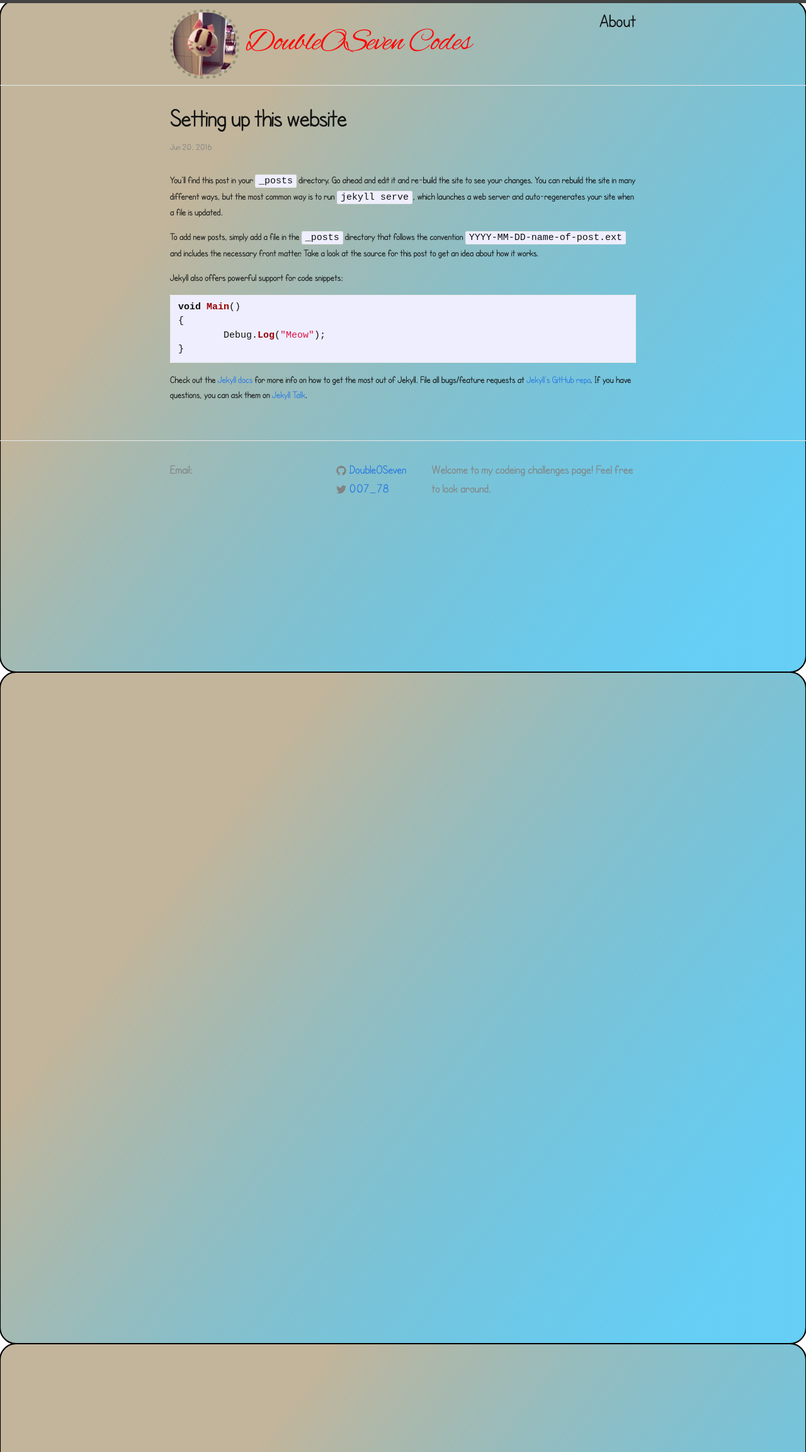
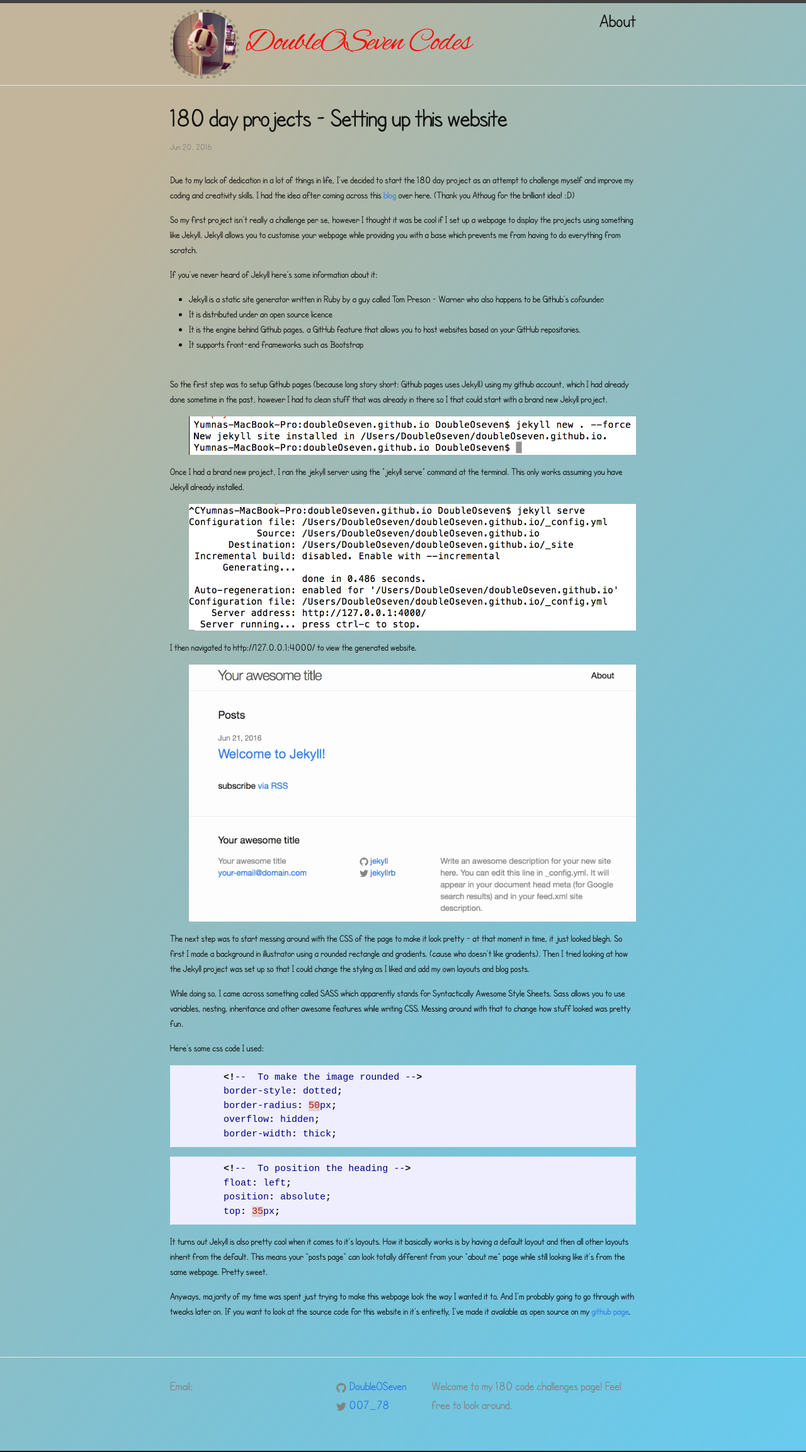
Before and after one commit to doubleoseven/doubleOseven.github.io, a Jekyll site: the page built from _posts/2016-06-20-welcome-to-jekyll.markdown, in a window 1280 px wide. Shown: the whole page at 63% size. Built offline with Jekyll 4.4.1, drawn with Linux system fonts in a browser that asks for light colours.

Commit message:
Add images and update blog post

```diff
--- a/_config.yml
+++ b/_config.yml
@@ -9,7 +9,7 @@
 title: DoubleOSeven Codes
 email:
 description: > # this means to ignore newlines until "baseurl:"
- Welcome to my codeing challenges page! Feel free to look around.
+ Welcome to my 180 code challenges page! Feel free to look around.
 baseurl: "" # the subpath of your site, e.g. /blog
 url: "http://DoubleOSeven.github.io" # the base hostname & protocol for your site
 twitter_username: 007_78
--- a/_posts/2016-06-20-welcome-to-jekyll.markdown
+++ b/_posts/2016-06-20-welcome-to-jekyll.markdown
@@ -1,26 +1,71 @@
 ---
 layout: post
-title:  "Setting up this website"
+title:  "180 day projects - Setting up this website"
 date:   2016-06-20 23:51:09 +0300
-categories: jekyll update
+categories:
 ---
-You’ll find this post in your `_posts` directory. Go ahead and edit it and re-build the site to see your changes. You can rebuild the site in many different ways, but the most common way is to run `jekyll serve`, which launches a web server and auto-regenerates your site when a file is updated.
+Due to my lack of dedication in a lot of things in life, I’ve decided to start the 180 day project as an attempt to challenge myself and improve my coding and creativity skills. I had the idea after coming across this [blog](http://athougcodesatnight.tumblr.com/tagged/180dayproject) over here. (Thank you Athoug for the brilliant idea! :D)
 
-To add new posts, simply add a file in the `_posts` directory that follows the convention `YYYY-MM-DD-name-of-post.ext` and includes the necessary front matter. Take a look at the source for this post to get an idea about how it works.
+So my first project isn’t really a challenge per se, however I thought it was be cool if I set up a webpage to display the projects using something like Jekyll. Jekyll allows you to customise your webpage while providing you with a base which prevents me from having to do everything from scratch.
 
-Jekyll also offers powerful support for code snippets:
+If you've never heard of Jekyll here's some information about it:
+<br>
+- Jekyll is a static site generator written in Ruby by a guy called Tom Preson - Warner who also happens to be Github’s cofounder.
+<br>
+- It is distributed under an open source licence <br>
+- It is the engine behind Github pages, a GitHub feature that allows you to host websites based on your GitHub repositories. <br>
+- It supports front-end frameworks such as Bootstrap <br> <br>
 
-{% highlight C# %}
+So the first step was to setup Github pages  (because long story short: Github pages uses Jekyll) using my github account, which I had already done sometime in the past, however I had to clean stuff that was already in there so I that could start with a brand new Jekyll project.
 
-void Main()
-{
-	Debug.Log("Meow");
-}
+<div class="col">
+              <ul class="list-inline intro-social-buttons text-center">
+                       <img src="/images/new.png" alt="Smiley face" align="middle" class="img-responsive" >
+               </ul>
+</div>
+
+Once I had a brand new project, I ran the jekyll server using the “jekyll serve” command at the terminal. This only works assuming you have Jekyll already installed.
+
+<div class="col">
+              <ul class="list-inline intro-social-buttons text-center">
+                       <img src="/images/terminal.png" alt="Smiley face" align="middle" class="img-responsive" >
+               </ul>
+</div>
+
+I then navigated to http://127.0.0.1:4000/ to view the generated website.
+
+
+<div class="col">
+              <ul class="list-inline intro-social-buttons text-center">
+                       <img src="/images/newwebsite.png" alt="Smiley face" align="middle" class="img-responsive" >
+               </ul>
+</div>
+
+
+The next step was to start messing around with the CSS of the page to make it look pretty - at that moment in time, it just looked blegh. So first I made a background in illustrator using a rounded rectangle and gradients. (cause who doesn’t like gradients). Then I tried looking at how the Jekyll project was set up so that I could change the styling as I liked and add my own layouts and blog posts.
+
+While doing so, I came across something called SASS which apparently stands for Syntactically Awesome Style Sheets.  Sass allows you to use variables, nesting, inheritance and other awesome features while writing CSS. Messing around with that to change how stuff looked was pretty fun.
+
+Here's some css code I used:
+
+{% highlight css %}
+	<!--  To make the image rounded -->
+	border-style: dotted;
+	border-radius: 50px;
+	overflow: hidden;
+	border-width: thick;
+{% endhighlight %}
+
+
+{% highlight css %}
+	<!--  To position the heading -->
+	float: left;
+	position: absolute;
+	top: 35px;
 
 {% endhighlight %}
 
-Check out the [Jekyll docs][jekyll-docs] for more info on how to get the most out of Jekyll. File all bugs/feature requests at [Jekyll’s GitHub repo][jekyll-gh]. If you have questions, you can ask them on [Jekyll Talk][jekyll-talk].
 
-[jekyll-docs]: http://jekyllrb.com/docs/home
-[jekyll-gh]:   https://github.com/jekyll/jekyll
-[jekyll-talk]: https://talk.jekyllrb.com/
+It turns out Jekyll is also pretty cool when it comes to it’s layouts. How it basically works is by having a default layout and then all other layouts inherit from the default. This means your “posts page” can look totally different from your “about me” page while still looking like it’s from the same webpage. Pretty sweet.
+
+Anyways, majority of my time was spent just trying to make this webpage look the way I wanted it to. And I’m probably going to go through with tweaks later on. If you want to look at the source code for this website in it’s entiretly, I’ve made it available as open source on my [github page](https://github.com/doubleoseven?tab=repositories).
--- a/_sass/_base.scss
+++ b/_sass/_base.scss
@@ -18,7 +18,7 @@
     color: $text-color;
     background-color: $background-color;
     background-image: url(svg/bg.svg);
-
+    background-position: center;
     background-size:cover;
     -webkit-text-size-adjust: 100%;
     -webkit-font-feature-settings: "kern" 1;
--- a/index.html
+++ b/index.html
@@ -3,7 +3,7 @@
 ---
 
 <div class="home">
-  <h1 class="page-heading">Challenges</h1>
+  <h1 class="page-heading">Projects</h1>
 
   <ul class="post-list">
     {% for post in site.posts %}
```
Also changed, not shown: _sass/style.css (deleted, +0 -57 lines), images/new.png (added), images/newwebsite.png (added), images/terminal.png (added).
